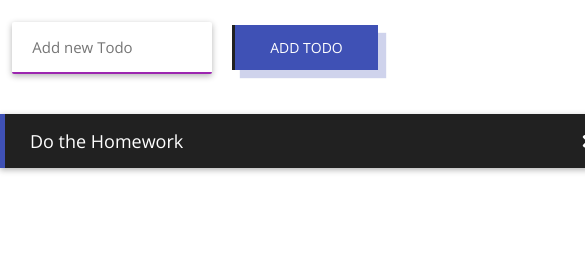
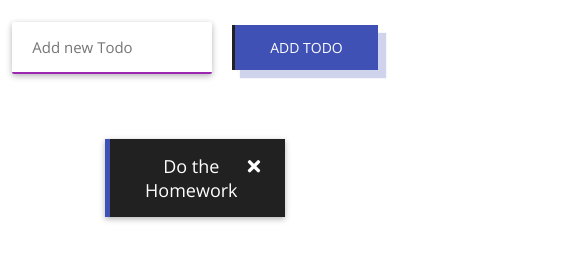
Before and after one commit to touhidulShawan/todo-app, a React app: page / in a window 390 px wide. Shown: the part 75-336 px from the top of the page, 585 px wide, since content can reach past the window. Built offline with nearby package versions, Linux system fonts and the light colour scheme; a web font is replaced by a local one.

Commit message:
fix responsive problems

```diff
--- a/src/assets/scss/style.scss
+++ b/src/assets/scss/style.scss
@@ -33,6 +33,11 @@ header {
     font-family: var(--secondary_font);
     font-size: 28px;
   }
+}
+.todoItem__container {
+  display: flex;
+  flex-direction: column;
+  margin: 45px;
 }
 
 form {
@@ -82,14 +87,15 @@ form {
 .Todolist {
   ul {
     list-style: none;
-    width: 620px;
-    margin: 20px auto;
     text-align: center;
+    display: flex;
+    justify-content: center;
 
     li {
       font-family: var(--primary_font);
       padding: 15px 25px;
       background: var(--dark);
+      width: 60%;
       display: flex;
       justify-content: space-between;
       font-size: 18px;
--- a/src/containers/App.js
+++ b/src/containers/App.js
@@ -46,6 +46,7 @@ export default class App extends Component {
           inputValue={this.handleChangeInput}
           value={this.state.todoText}
         />
+        <div className="todoItem__container">
           {this.state.todos.map((todo, key) => {
             return (
               <TodoList
@@ -56,6 +57,7 @@ export default class App extends Component {
             );
           })}
         </div>
+      </div>
     );
   }
 }
```
Also changed, not shown: src/assets/css/style.css, 1 other file. Lines whose indentation alone changed are shown as unchanged.
